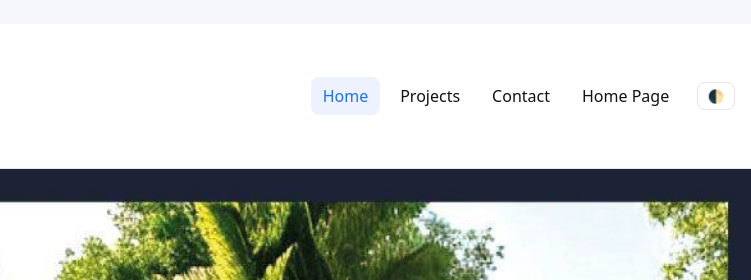
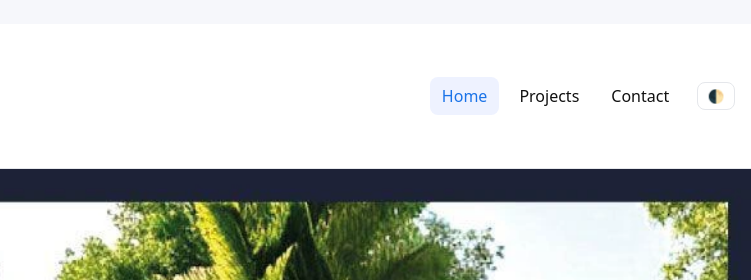
Before and after one commit to RonaldMullo/wdd231, a plain HTML site: page finalproject/index.html in a window 1280 px wide. Shown: the top 280 px of the page, 529-1280 px from the left. Drawn offline with Linux system fonts and the light colour scheme.

Commit message:
new update

```diff
--- a/finalproject/index.html
+++ b/finalproject/index.html
@@ -38,7 +38,7 @@
         <li><a href="index.html" data-nav="index" aria-current="page">Home</a></li>
         <li><a href="projects.html" data-nav="projects">Projects</a></li>
         <li><a href="contact.html" data-nav="contact">Contact</a></li>
-        <li><a href="/index.html">Home Page</a></li>
+
       </ul>
     </nav>
 
```
Also changed, not shown: chamber/index.html (+1 -1 lines).
